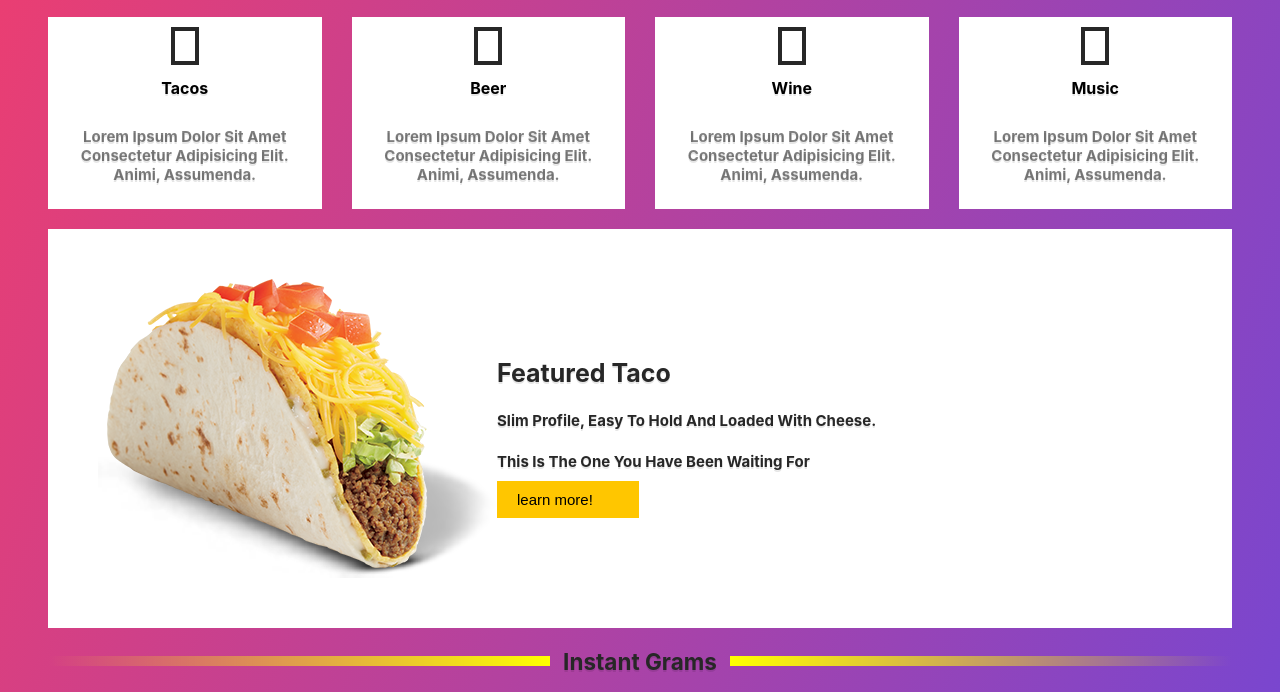
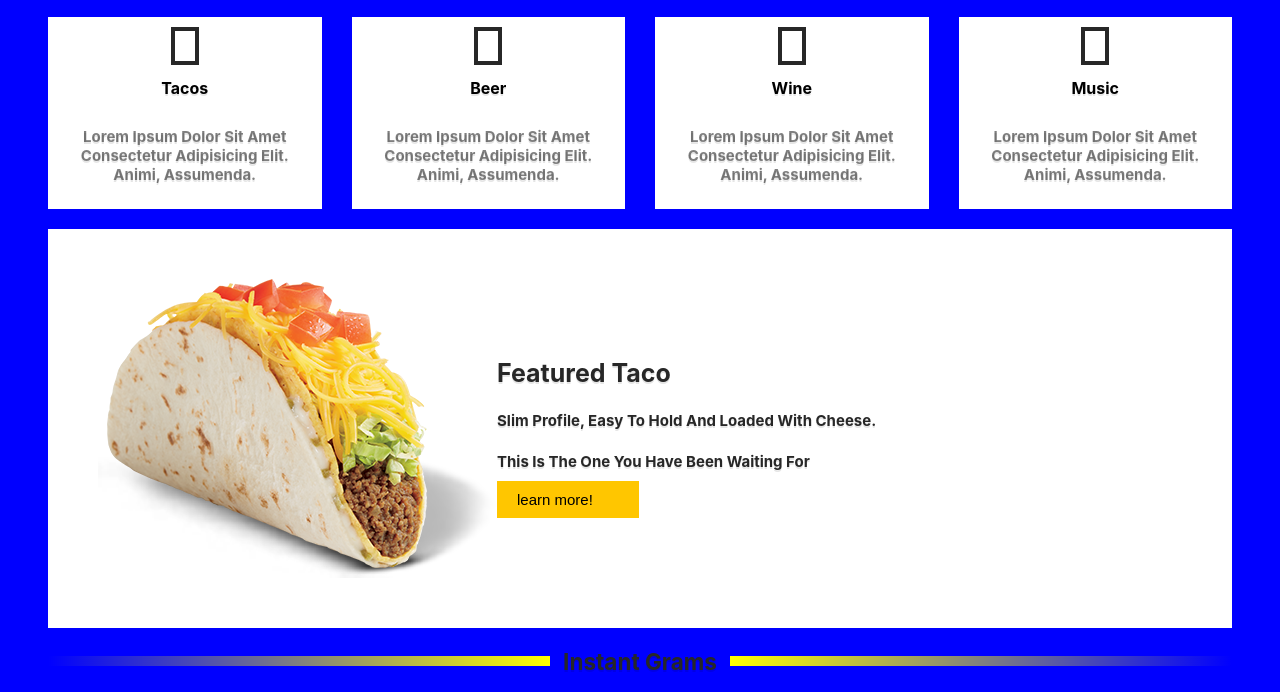
Before and after one commit to rovshent/project, a plain HTML site: page Restaurant/index.html in a window 1280 px wide. Shown: the part 577-1269 px from the top of the page. Drawn offline with Linux system fonts and the light colour scheme.

Commit message:
Update restaurant.css

```diff
--- a/Restaurant/restaurant.css
+++ b/Restaurant/restaurant.css
@@ -5,7 +5,8 @@ html{
     font-family: -apple-system, BlinkMacSystemFont, 'Segoe UI', Roboto, Oxygen, Ubuntu, Cantarell, 'Open Sans', 'Helvetica Neue', sans-serif;
 }
 body{
-    background: url(./images/topography.svg),linear-gradient(110deg, #f93d66, #6d47d9);
+    background-color:blue;
+        /*url(./images/topography.svg),linear-gradient(110deg, #f93d66, #6d47d9);*/
     background-size: cover;
     background-position: center;
     margin: 3rem 3rem;
```
